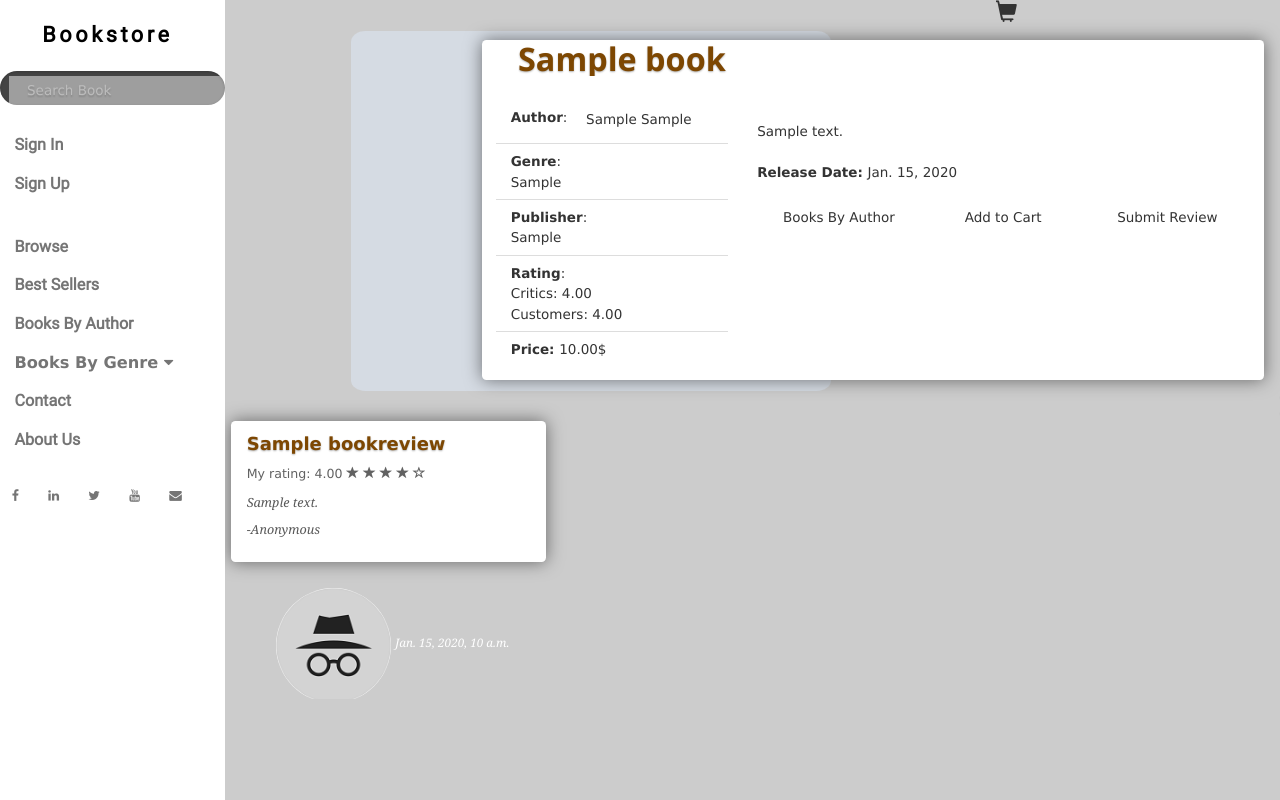
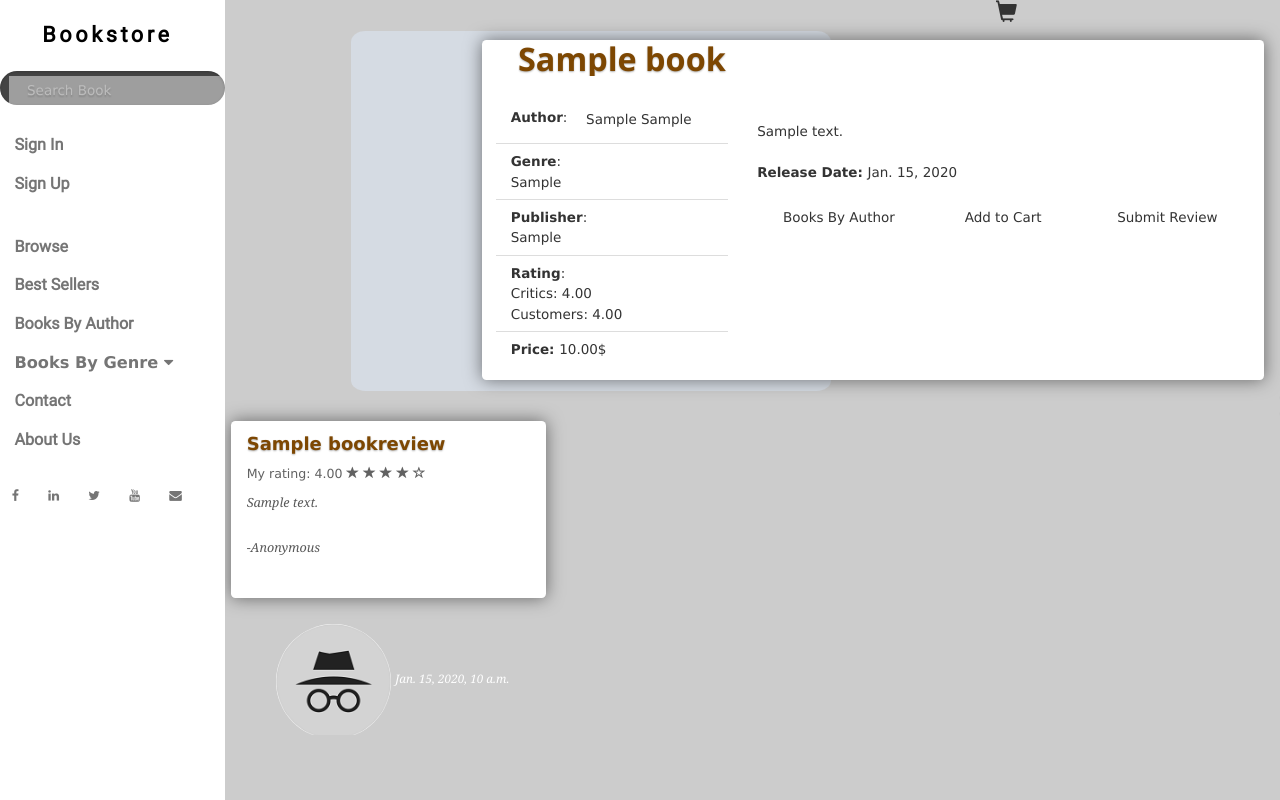
Before and after one commit to R4il/TheBookstore, a Django app: page /books/1/ in a window 1280 px wide. Run offline with Django 3.2, Linux system fonts and the light colour scheme; tables that the repository leaves empty hold one stand-in row (values such as "Sample post"); grey boxes marked "Sample" are stand-in pictures; some libraries are stand-ins or nearby versions; some web fonts are replaced; grey boxes are pictures that could not be loaded.

Commit message:
Edited the size of reviews so they all match

```diff
--- a/books/templates/books/booksDetails.html
+++ b/books/templates/books/booksDetails.html
@@ -56,12 +56,14 @@
       }
       .mark {
       padding: 12px 0;background:none;
+
       }
       .block-text p {
       color: #585858;
       font-family: Georgia;
       font-style: italic;
       line-height: 20px;
+      height: 40px;
       }
       .block-text ins {
       bottom: -44px;
```
